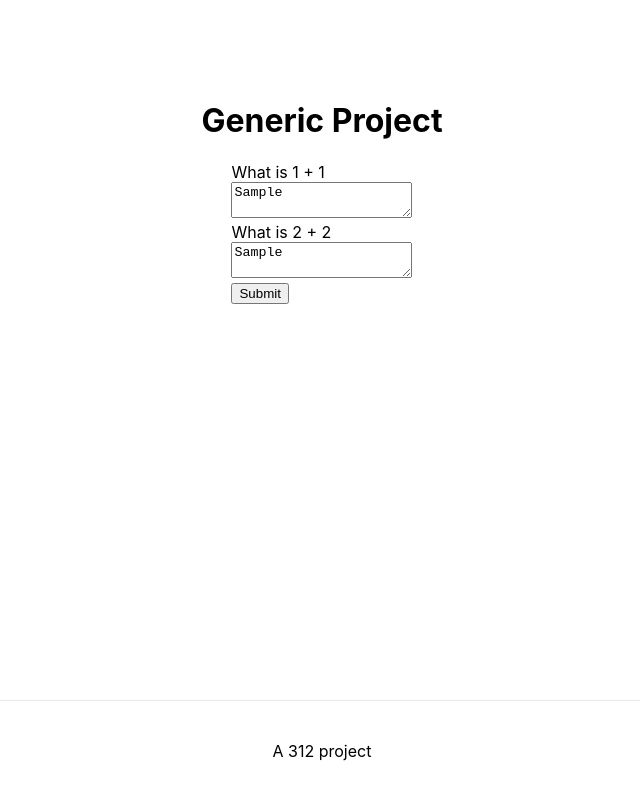
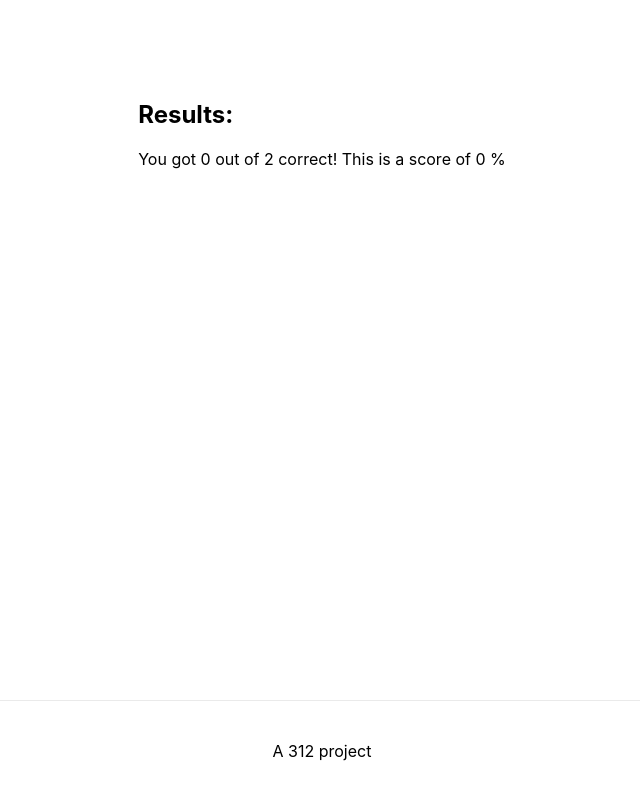
Before and after one commit to tpouler/Quiz-Maker, a Next.js app: page / in a window 1280 px wide. Both pictures are taken after typing "Sample", "Sample" into the empty fields and a click on the button "Submit". Shown: the whole page, without its empty margins (318-958 px from the left). Built offline with nearby package versions, Linux system fonts and the light colour scheme.

Commit message:
added prop types

```diff
--- /dev/null
+++ b/src/components/scoreReport.js
@@ -0,0 +1,29 @@
+import PropTypes from "prop-types";
+
+export default function ScoreReport({ questions }) {
+  const checkResponse = (question) => {
+    return question.response === question.answer;
+  };
+
+  let numCorrect = 0;
+
+  questions.forEach((d) => {
+    if (checkResponse(d)) {
+      numCorrect++;
+    }
+  });
+
+  return (
+    <div>
+      <h2> Results: </h2>
+      <p>
+        You got {numCorrect} out of {questions.length} correct! This is a score
+        of {(numCorrect / questions.length) * 100} %
+      </p>
+    </div>
+  );
+}
+
+ScoreReport.propTypes = {
+  questions: PropTypes.array,
+};
--- a/src/pages/index.js
+++ b/src/pages/index.js
@@ -6,19 +6,26 @@ import data from "../../data/seed.json";
 
 import Quiz from "../components/quiz";
 
+import ScoreReport from "../components/scoreReport";
+
 import { useState } from "react";
 
 export default function Main() {
   //Imports data from the Json file
   const [questions] = useState(data);
+  const [submitted, setSubmitted] = useState();
 
   //Still need to update json to have answer field filled in with out answer
   function complete(questionList) {
     //Can delete - only for testing to make sure response elements are updating
     questionList.map((element) => console.log(element.response));
+    console.log(questions[0].response);
+    setSubmitted(true);
     return questionList;
   }
 
+  if (!submitted) {
+    console.log(`boolean of answer Submitted is: ${submitted}`);
     return (
       <div className={styles.container}>
         <Head>
@@ -34,4 +41,19 @@ export default function Main() {
         <footer>A 312 project</footer>
       </div>
     );
+  } else {
+    return (
+      <div className={styles.container}>
+        <Head>
+          <title>Generic project</title>
+          <link rel="icon" href="/favicon.ico" />
+        </Head>
+
+        <main>
+          <ScoreReport questions={questions} />
+        </main>
+        <footer>A 312 project</footer>
+      </div>
+    );
   }
+}
```
Lines whose indentation alone changed are shown as unchanged.
